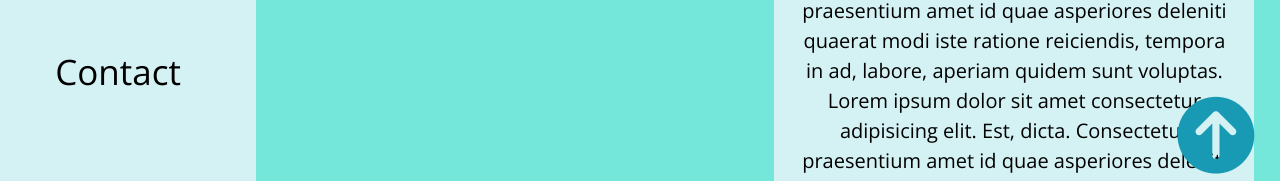
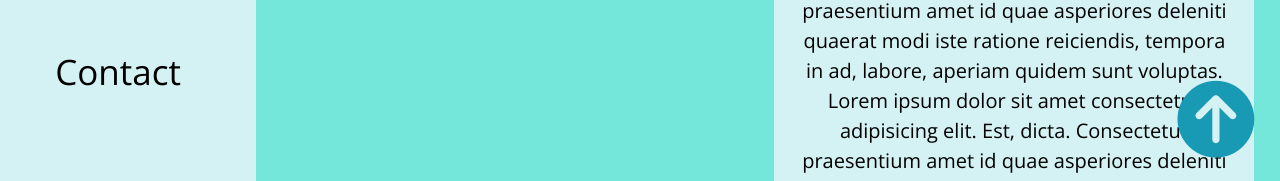
Before and after one commit to fabricioffa/Latin-is-not-dead, a plain HTML site: page index.html in a window 1280 px wide. In both pictures the pointer is over the link 1216 px from the left and 745 px from the top of the page. Shown: the part 610-791 px from the top of the page. Drawn offline with nearby package versions, Linux system fonts and the light colour scheme.

Commit message:
Added affect to arrow-up icon

```diff
--- a/assets/css/menu.css
+++ b/assets/css/menu.css
@@ -41,6 +41,10 @@
     color: var(--secondary-color);
 }
 
+.arrow-up:hover {
+    transform: translateY(-2vh);
+}
+
 
     /* -=======
       MOBILE
```
